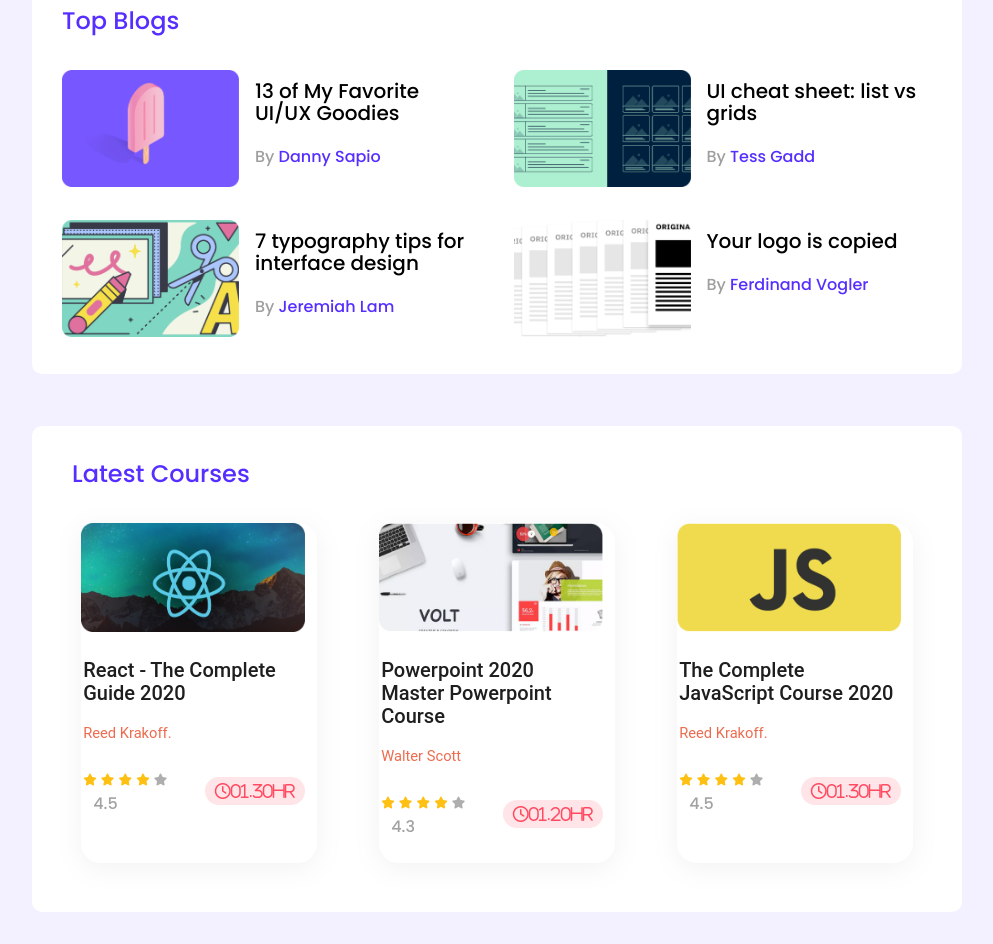
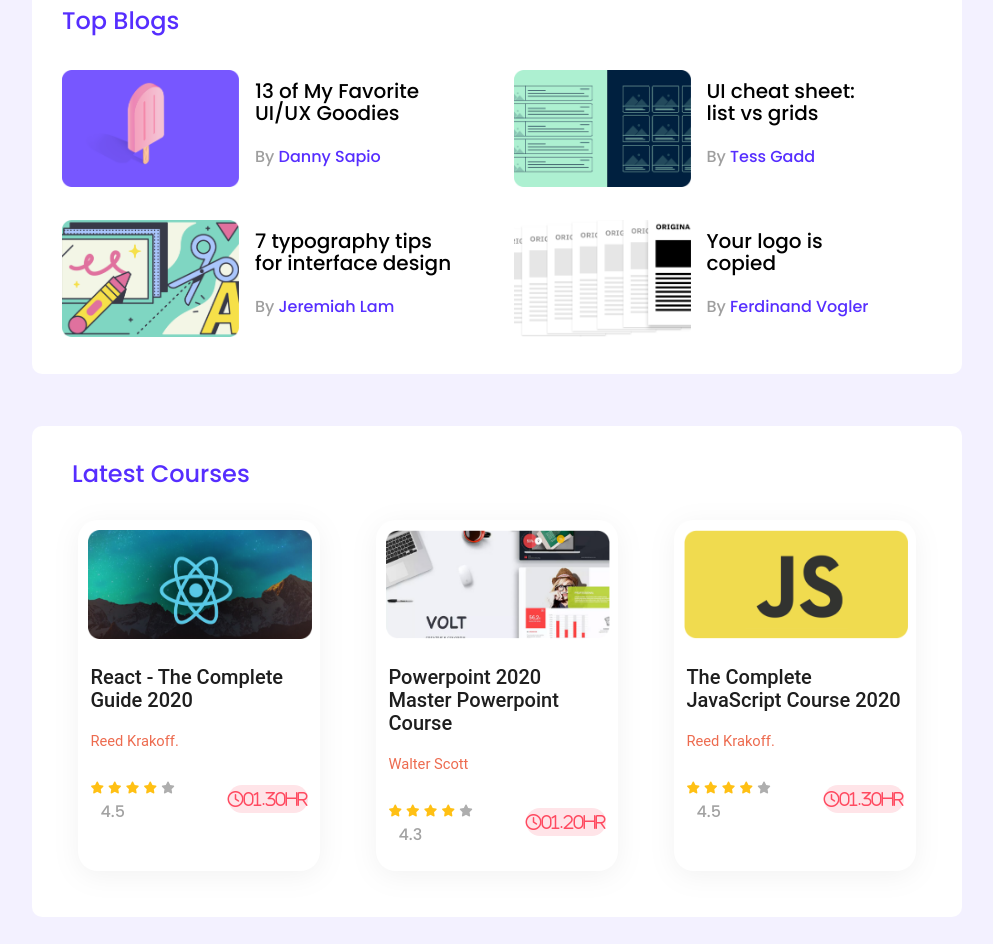
Before and after one commit to kaziragib18/leader-board-Responsive-website, a plain HTML site: page index.html in a window 1280 px wide. Shown: the part 353-1297 px from the top of the page, without its empty margins (143-1136 px from the left). Drawn offline with Linux system fonts and the light colour scheme.

Commit message:
nav commented css fix

```diff
--- a/index.html
+++ b/index.html
@@ -14,7 +14,7 @@
 </head>
 
 <body>
-<!-- Navigation header start -->
+    <!-- Navigation header start -->
     <!-- <header class="header-nav">
         <div class="logo">
             <img src="images/icons/logo.png" alt="Company Logo" width="40px" height="51px">
@@ -66,7 +66,9 @@
                         </div>
                     </div>
                 </div>
+
                 <hr>
+
                 <div class="top-blogs">
                     <h2 class="section-title">Top Blogs</h2>
                     <div class="blogs">
@@ -84,7 +86,7 @@
                                 <img src="images/blogs/blog-2.png" alt="">
                             </div>
                             <div class="blog-info">
-                                <h3 class="blog-title">UI cheat sheet: list vs grids</h3>
+                                <h3 class="blog-title">UI cheat sheet:<br>list vs grids</h3>
                                 <p class="blog-author">By <a href="">Tess Gadd</a> </p>
                             </div>
                         </article>
@@ -93,7 +95,7 @@
                                 <img src="images/blogs/blog-3.png" alt="">
                             </div>
                             <div class="blog-info">
-                                <h3 class="blog-title">7 typography tips for interface design </h3>
+                                <h3 class="blog-title">7 typography tips<br>for interface design </h3>
                                 <p class="blog-author">By <a href="">Jeremiah Lam</a> </p>
                             </div>
                         </article>
@@ -102,7 +104,7 @@
                                 <img src="images/blogs/blog-4.png" alt="">
                             </div>
                             <div class="blog-info">
-                                <h3 class="blog-title">Your logo is copied</h3>
+                                <h3 class="blog-title">Your logo is<br>copied</h3>
                                 <p class="blog-author">By <a href="">Ferdinand Vogler</a> </p>
                             </div>
                         </article>
--- a/style.css
+++ b/style.css
@@ -12,8 +12,9 @@ main{
     flex-direction: column;
     align-items: center;
 }
-/* ---------Navigation design----- */
-/* .header-nav{
+/* NAV CSS */
+/*
+#header {
     position: absolute;
     display: flex;
     justify-content:space-between;
@@ -40,6 +41,7 @@ main{
     margin-top: 0 ;
 
   }
+
 
   #nav-bar{
       padding-right: 15%;
@@ -200,7 +202,9 @@ h3.course-title{
     border-radius: 20px;
     filter: drop-shadow(0px 5.34229px 13.3557px rgba(0, 0, 0, 0.05));
     background-color: rgb(255, 255, 255);
-    margin:7%;
+    padding-left: 10px ;
+    padding-top: 10px;
+    margin:6%;
 }
 .course .course-banner img{
     width: 224px;
@@ -220,7 +224,7 @@ h3.course-title{
     background-color: #FFE4E8;
     color: #FF4A60;
     border-radius: 14.6913px;
-    padding: 3px 10px 3px 10px;
+    padding: 3px 0px 3px 0px;
 }
 
 .fa-star{
@@ -246,7 +250,7 @@ p.course{
 }
 span{
     padding-left: 10px;
-    padding-right: 40px;
+    padding-right: 20px;
     color: #A2A2A2;
 }
 /* Media Queries */
@@ -266,10 +270,6 @@ span{
     .player, .blog{
         flex-direction: column;
     }
-    .header-nav{
-        grid-template-columns: repeat(1, 1fr);
-
-    }
 
 }
 /* Tablet Devices */
```
